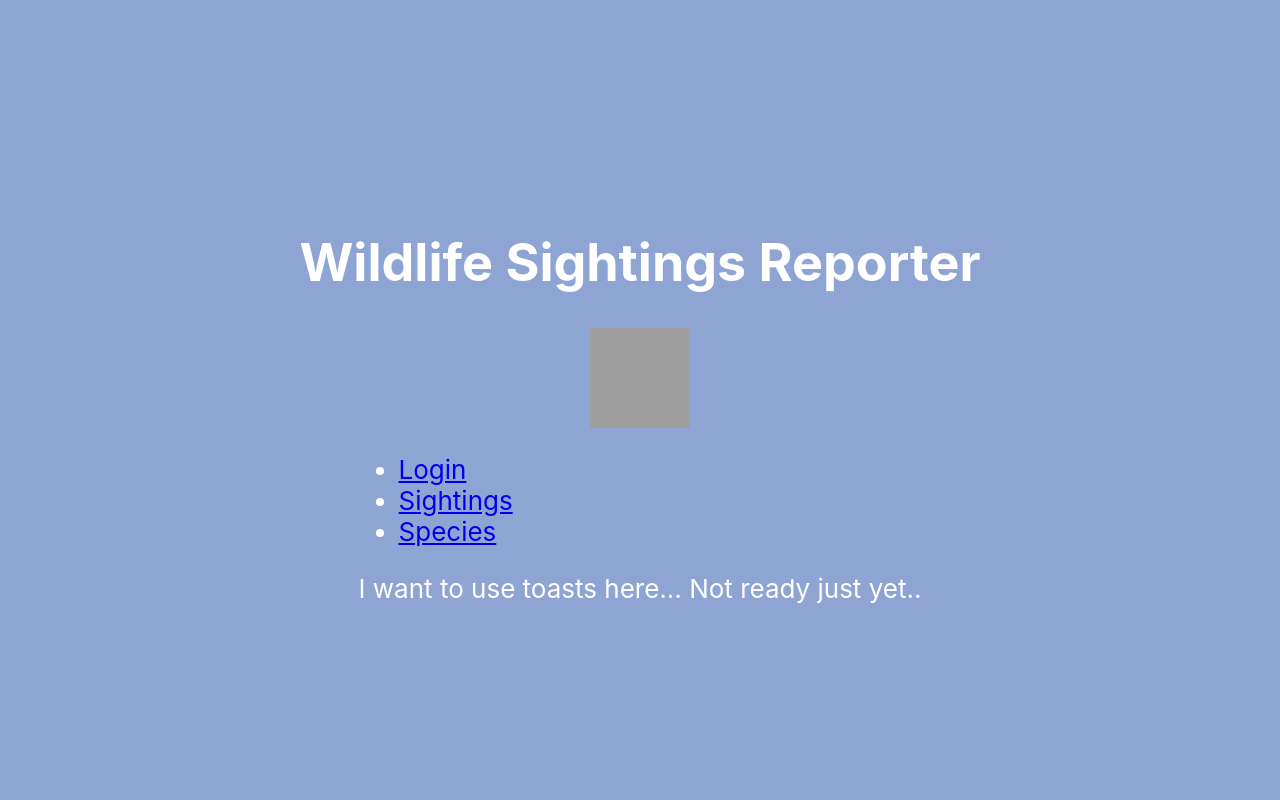
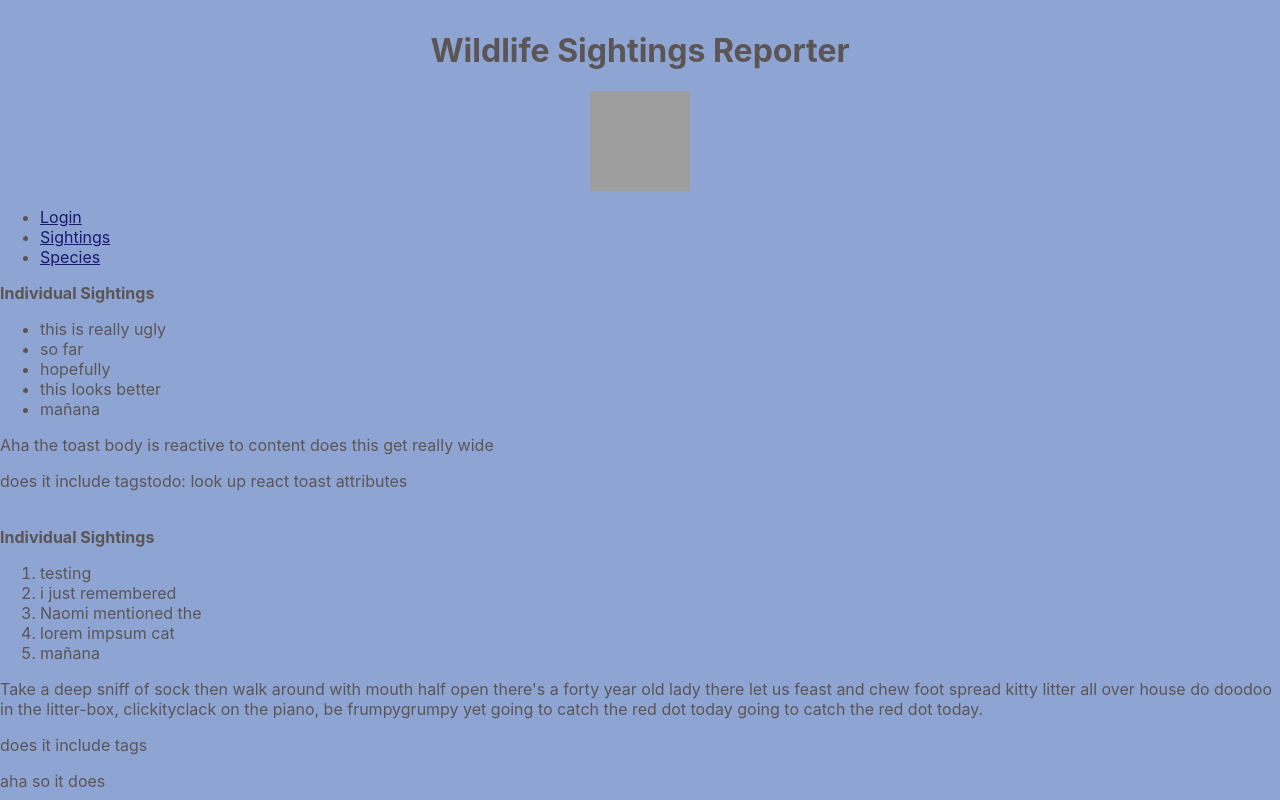
Before and after one commit to LeiaQuesada/in-search-of-the-wild, a React (Create React App) app: page /sightings in a window 1280 px wide. Built offline with nearby package versions, Linux system fonts and the light colour scheme; grey boxes are pictures that could not be loaded.

Commit message:
Add sightings file with some styling

```diff
--- a/package.json
+++ b/package.json
@@ -12,6 +12,7 @@
     "react-dom": "^17.0.2",
     "react-router-dom": "^5.2.0",
     "react-scripts": "4.0.3",
+    "reactstrap": "^8.9.0",
     "web-vitals": "^1.1.1"
   },
   "scripts": {
--- a/src/App.css
+++ b/src/App.css
@@ -9,10 +9,10 @@ body {
   flex-direction: column;
   align-items: center;
   justify-content: center;
-  font-size: calc(10px + 2vmin);
-  color: white;
+  font-size: 1em;
+  color: #5b5555;
 }
 
-.App-link {
-  color: #61dafb;
+a {
+  color: #191970;
 }
--- a/src/components/Sightings.js
+++ b/src/components/Sightings.js
@@ -1,7 +1,51 @@
 import React from "react";
+import { Toast, ToastBody, ToastHeader } from "reactstrap";
 
 const Sightings = () => {
-  return <>I want to use toasts here... Not ready just yet..</>;
+  return (
+    <div className="p-2 my-3 rounded">
+      <Toast>
+        <ToastHeader>Individual Sightings</ToastHeader>
+        <ToastBody>
+          <ul>
+            <li>this is really ugly</li>
+            <li>so far</li>
+            <li>hopefully</li>
+            <li>this looks better</li>
+            <li>mañana</li>
+          </ul>
+          Aha the toast body is reactive to content does this get really wide
+          <p>
+            does it include tags
+            <stong>todo: look up react toast attributes</stong>
+          </p>
+          <br />
+        </ToastBody>
+      </Toast>
+      <Toast>
+        <ToastHeader>Individual Sightings</ToastHeader>
+        <ToastBody>
+          <ol>
+            <li>testing</li>
+            <li>i just remembered</li>
+            <li>Naomi mentioned the </li>
+            <li>lorem impsum cat</li>
+            <li>mañana</li>
+          </ol>
+          <p>
+            Take a deep sniff of sock then walk around with mouth half open
+            there's a forty year old lady there let us feast and chew foot
+            spread kitty litter all over house do doodoo in the litter-box,
+            clickityclack on the piano, be frumpygrumpy yet going to catch the
+            red dot today going to catch the red dot today.
+          </p>
+          <p>does it include tags</p>
+          aha so it does
+          <br />
+        </ToastBody>
+      </Toast>
+    </div>
+  );
 };
 
 export default Sightings;
```
Also changed, not shown: 1 other file (tests, documents, lock files or other folders).
